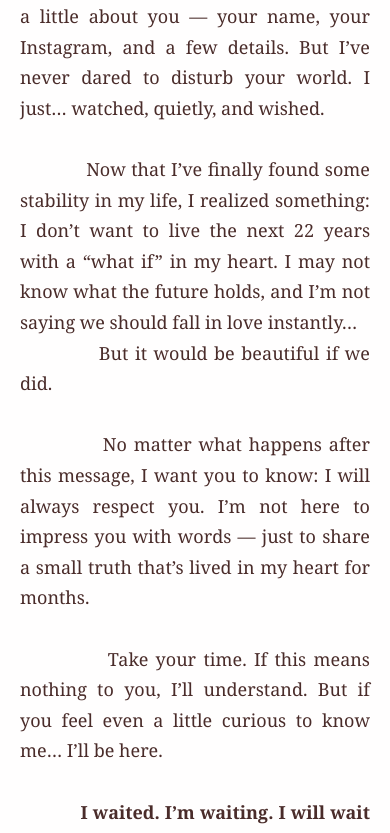
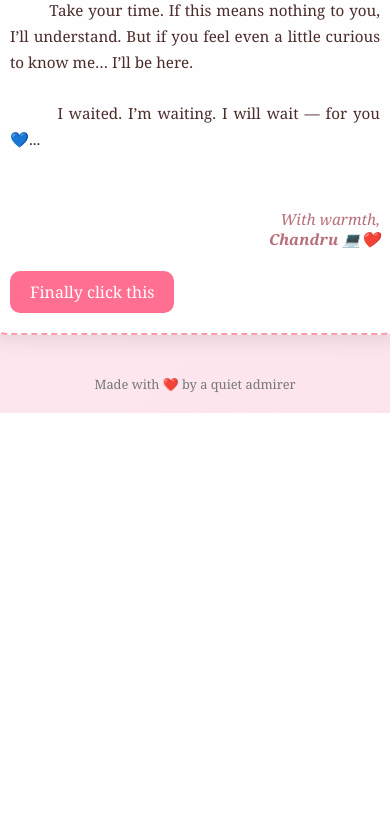
Before and after one commit to theofficialchandru/encrypted-feelings-, a plain HTML site: page letter.html in a window 390 px wide. Shown: the part 1167-2000 px from the top of the page. After the commit the page ends 1580 px from the top, so only its background shows below. Drawn offline with Linux system fonts and the light colour scheme.

Commit message:
Update letter.html

```diff
--- a/letter.html
+++ b/letter.html
@@ -1,8 +1,10 @@
+
 <!DOCTYPE html>
 <html lang="en">
 <head>
   <meta charset="UTF-8">
   <title>💌 A Letter to You</title>
+  <meta name="viewport" content="width=device-width, initial-scale=1.0">
   <style>
     body {
       margin: 0;
@@ -36,14 +38,14 @@
 
     h1 {
       font-family: 'Brush Script MT', cursive;
-      font-size: 36px;
+      font-size: 2.2rem;
       color: #d63384;
       margin-bottom: 10px;
       text-align: center;
     }
 
     .letter-body {
-      font-size: 18px;
+      font-size: 1rem;
       line-height: 1.7;
       white-space: pre-wrap;
       text-align: justify;
@@ -53,7 +55,7 @@
     .signature {
       text-align: right;
       font-style: italic;
-      font-size: 18px;
+      font-size: 1rem;
       color: #b76e79;
     }
 
@@ -62,7 +64,7 @@
       padding: 12px 25px;
       background-color: #ff6f91;
       color: white;
-      font-size: 16px;
+      font-size: 1rem;
       border: none;
       border-radius: 10px;
       cursor: pointer;
@@ -76,9 +78,32 @@
 
     .footer {
       margin-top: 40px;
-      font-size: 12px;
+      font-size: 0.8rem;
       color: #777;
       text-align: center;
+    }
+
+    @media (max-width: 480px) {
+      body {
+        padding: 20px 10px;
+      }
+
+      .letter-container {
+        padding: 20px;
+      }
+
+      h1 {
+        font-size: 1.8rem;
+      }
+
+      .letter-body, .signature {
+        font-size: 0.95rem;
+      }
+
+      .nav-btn {
+        padding: 10px 20px;
+        font-size: 1rem;
+      }
     }
   </style>
 </head>
@@ -87,7 +112,6 @@
   <div class="letter-container">
     <h1>Dear Nandhitha❤️,</h1>
     <div class="letter-body">
-
         I know this message might come as a surprise. We’ve never met or spoken, and I’ve only seen your photo. But sometimes, a single moment is enough to change something inside us. That’s what happened to me. When I first saw your picture, I felt something I couldn’t explain — and even though I tried to ignore it and move on, the feeling kept coming back. Quietly, but constantly.
 
         I didn’t know where to begin, so I thought I’d start with myself. I’m a software engineer by profession, working for the past 8–9 months, and recently I’ve been working as a data analyst here in Bangalore. I’m a certified programmer, and I’ve spent the last few years building my career and supporting my family. That was my only focus — and “It wasn’t that I lacked the courage to meet you — I did. But life, my responsibilities, and timing just kept getting in the way.”
@@ -101,8 +125,7 @@
 
         Take your time. If this means nothing to you, I’ll understand. But if you feel even a little curious to know me… I’ll be here.
 
-            <b>I waited. I’m waiting. I will wait — for you 💙...</b>
-
+        I waited. I’m waiting. I will wait — for you 💙...
     </div>
     <div class="signature">
       With warmth,<br>
@@ -113,7 +136,7 @@
   </div>
 
   <div class="footer">
-    Handwritten with HTML & 💖
+    Made with ❤️ by a quiet admirer
   </div>
 
 </body>
```
Lines whose indentation alone changed are shown as unchanged.
